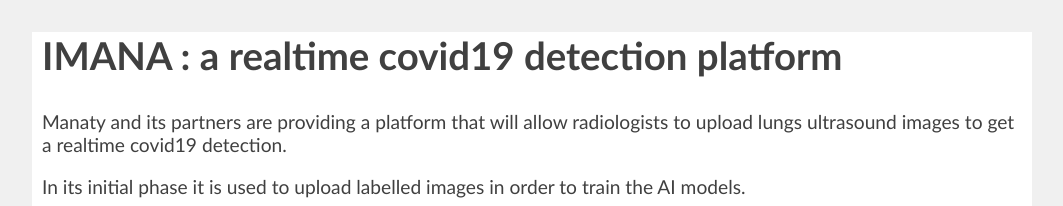
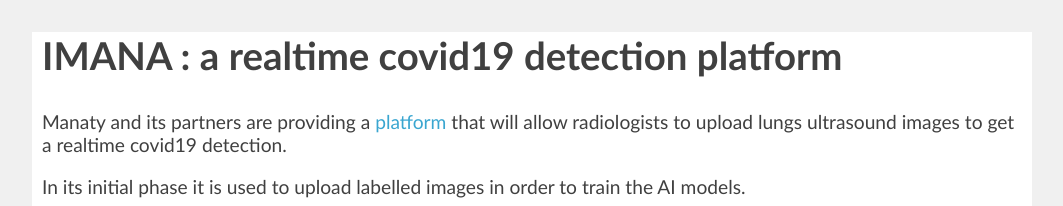
Before and after one commit to manaty/imana, a plain HTML site: page docs/index.html in a window 1280 px wide. Shown: the top 206 px of the page, without its empty margins (108-1171 px from the left). Drawn offline with Linux system fonts and the light colour scheme.

Commit message:
Update index.html

```diff
--- a/docs/index.html
+++ b/docs/index.html
@@ -57,7 +57,7 @@
 <body>
   <section>
     <h1>IMANA : a realtime covid19 detection platform</h1>
-    <p>Manaty and its partners are providing a platform that will allow radiologists to upload lungs ultrasound images to get a realtime covid19 detection. </p>
+    <p>Manaty and its partners are providing a <a href="https://imana.manaty.org"  target="_blank">platform</a> that will allow radiologists to upload lungs ultrasound images to get a realtime covid19 detection. </p>
     <p>In its initial phase it is used to upload labelled images in order to train the AI models.<p>
     <p>About the role of <a href="https://onlinelibrary.wiley.com/doi/epdf/10.1002/jum.15284">lung utrasound for detecting covid19</a></p>
 	  <p>On benefits in using <a href="https://www.itnonline.com/videos/video-imaging-covid-19-point-care-ultrasound-pocus">portable ultrasound systems</a> over CT scans or X rays</p>
```
